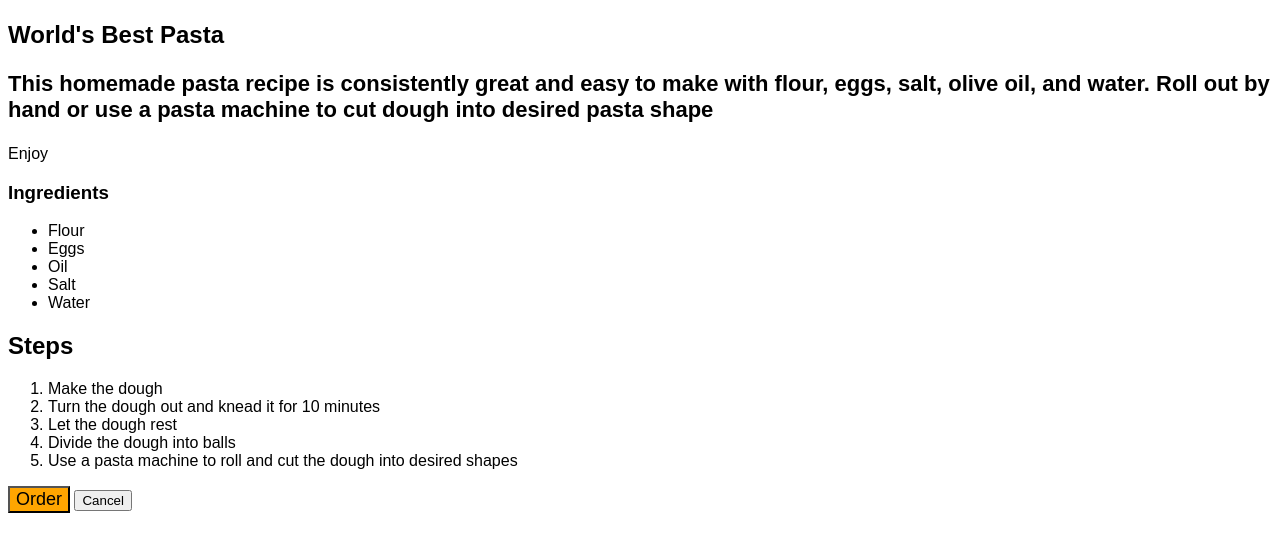
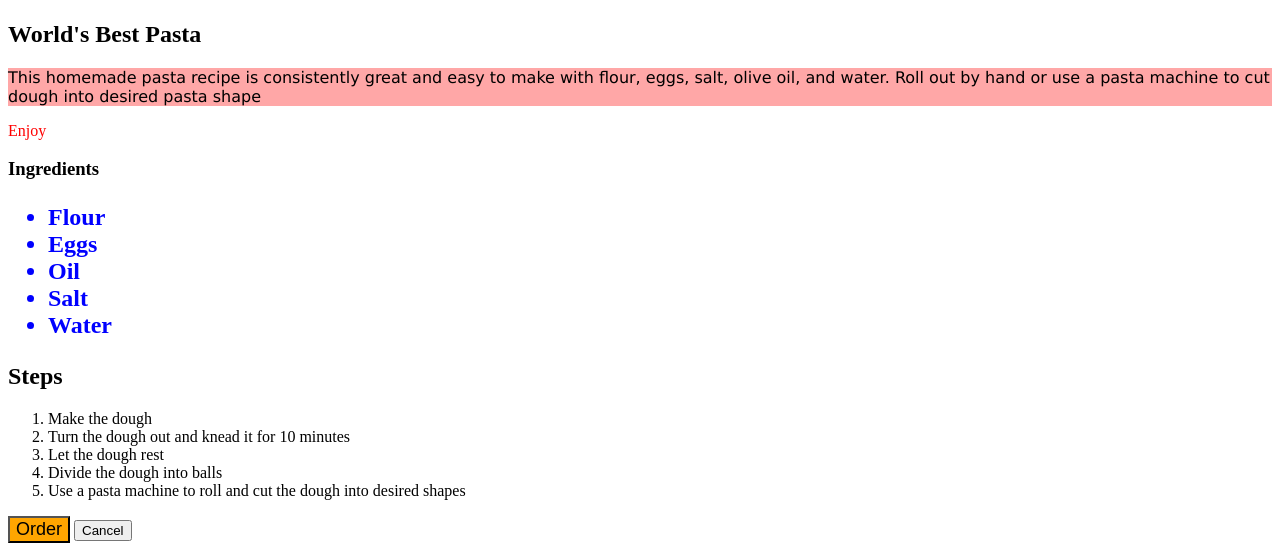
Before and after one commit to Akullah/odin-recipes, a plain HTML site: page recipes/pasta.html in a window 1280 px wide. Shown: the part 383-934 px from the top of the page. Before the commit the page ends 904 px from the top, so only its background shows below. Drawn offline with Linux system fonts and the light colour scheme.

Commit message:
Added class and ID selectors

```diff
--- a/recipes/style.css
+++ b/recipes/style.css
@@ -1,13 +1,15 @@
-body {
-    font-family: Arial, Helvetica, sans-serif;
+.bold {
+  background-color: rgb(255, 167, 167);
+  font-family: Verdana, "DejaVu Sans", sans-serif;
+
+}
+  div {
+    color: red;
+    fontweight: 800;
   }
 
-  .bold {
-    color: hsl(0, 0%, 0%);
-    font-weight: 800;
+  #ing {
+    color: #0000ff;
+    font-size: 24px;
+    font-weight: bold;
   }
-
-  .bold {
-    font-size: 22px;
-
-  }
```
